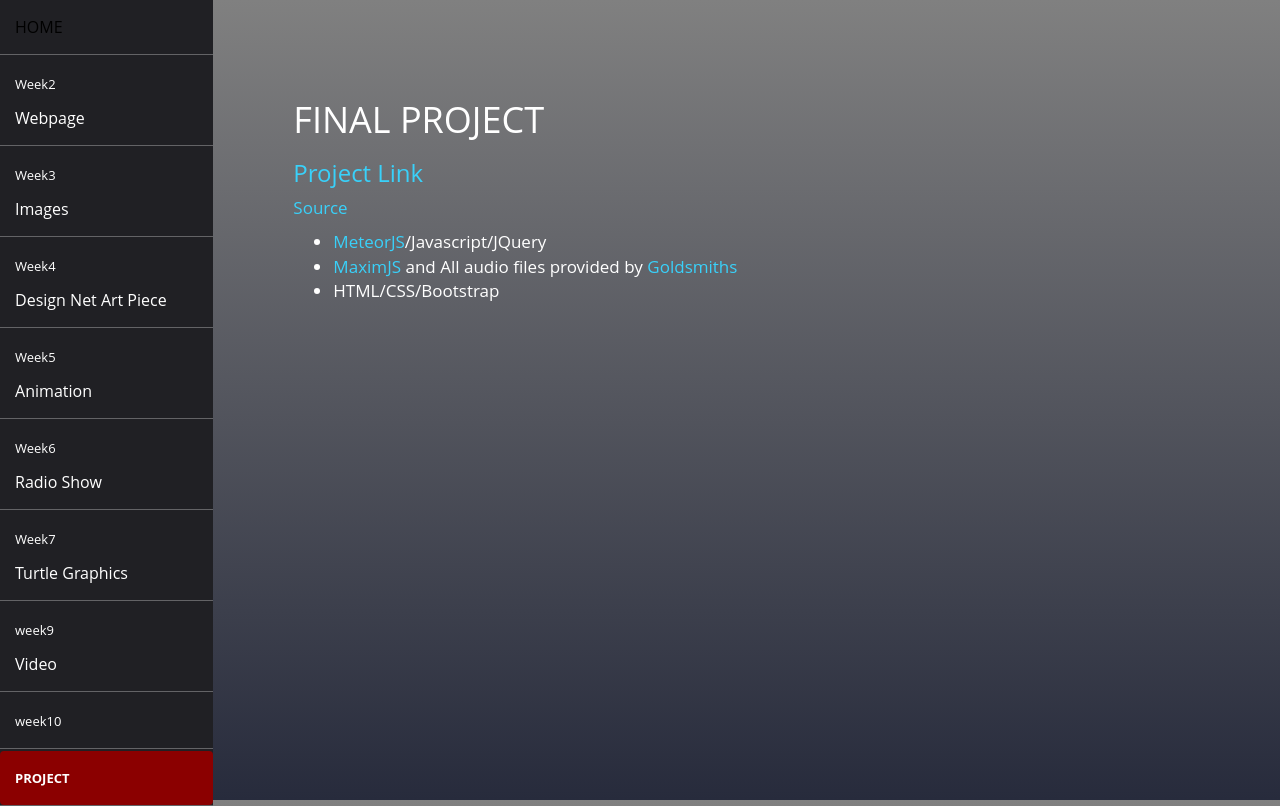
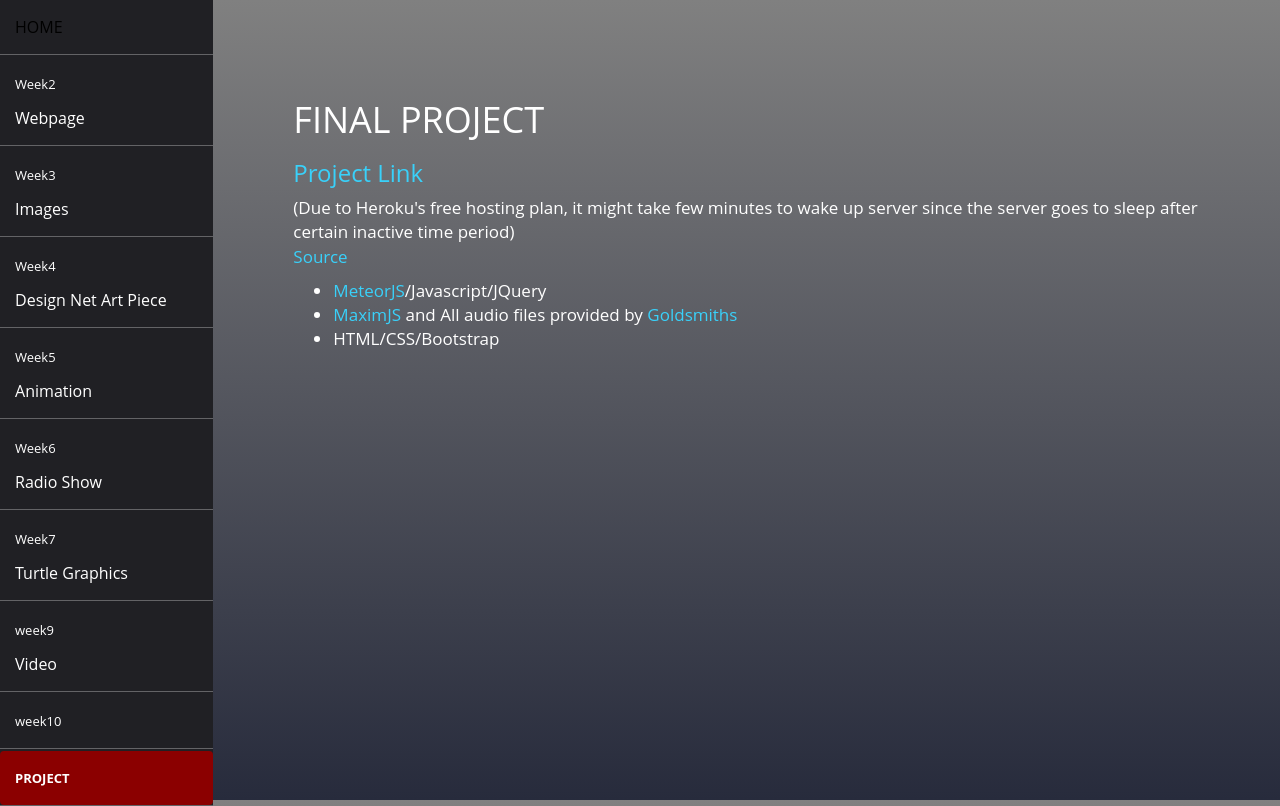
Before and after one commit to chhuang215/art321, a PHP site: page /proj in a window 1280 px wide. Run offline with PHP 8.4, Linux system fonts and the light colour scheme; some libraries are stand-ins or nearby versions.

Commit message:
add message

```diff
--- a/proj/index.php
+++ b/proj/index.php
@@ -25,7 +25,7 @@
 						<div class="">
 							<h1>FINAL PROJECT</h1>
 
-	            <a href="http://musicmixer.herokuapp.com/"><h3>Project Link</h3></a>
+	            <a href="http://musicmixer.herokuapp.com/"><h3>Project Link</h3></a> (Due to Heroku's free hosting plan, it might take few minutes to wake up server since the server goes to sleep after certain inactive time period)<br>
 
 							<a href="https://github.com/gemhuang21519992/MusicMixer" target="_blank"><p>Source</p></a>
 						</div>
```
